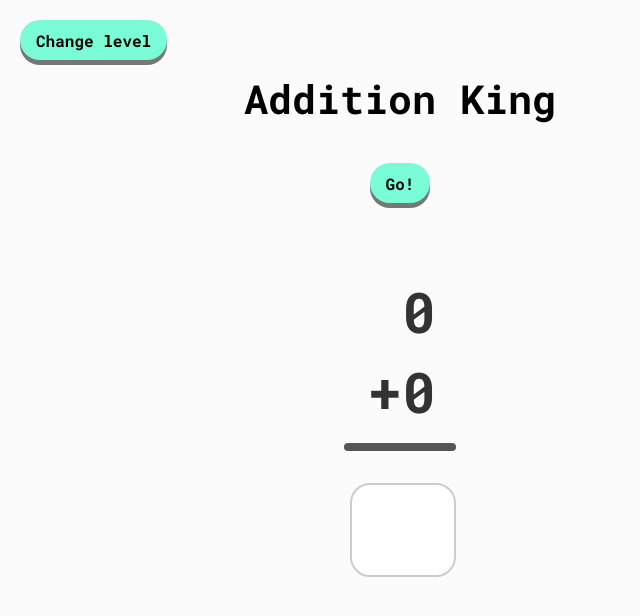
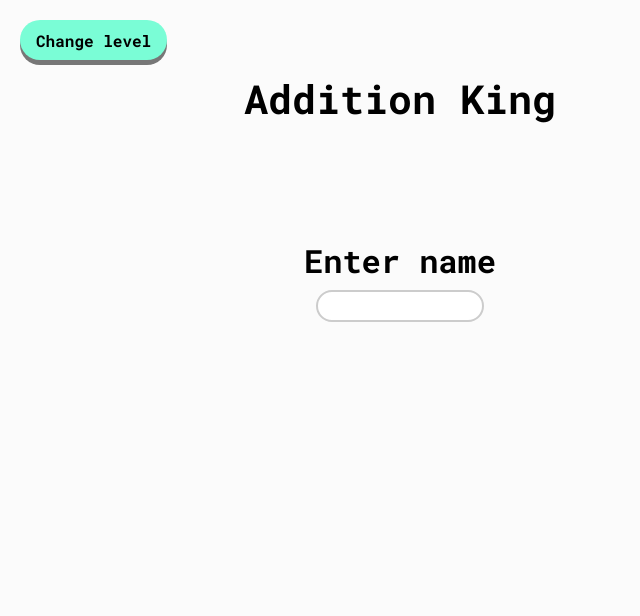
Before and after one commit to andrewsunglaekim/addition-king-client, a Vue app: page /1 in a window 1280 px wide. Shown: the top 616 px of the page, without its empty margins (0-640 px from the left). Built offline with nearby package versions, Linux system fonts and the light colour scheme; no server answers.

Commit message:
updates styles

```diff
--- a/src/components/Main.vue
+++ b/src/components/Main.vue
@@ -60,7 +60,7 @@
         numSeconds: 0,
         numQuestions: 0,
         numCorrect: 0,
-        isPromptingUser: false,
+        isPromptingUser: true,
         numTotalQuestions: 5,
         leaderBoardScores: [],
         topPlayed: [],
--- a/src/components/Navigator.vue
+++ b/src/components/Navigator.vue
@@ -82,7 +82,7 @@
 
       &:active {
         top: 4px;
-        box-shadow: 0px 0px #d3545d;
+        box-shadow: 0px 0px #ccc;
       }
     }
 
@@ -90,8 +90,8 @@
       display: block;
       font-family: 'Roboto Mono', monospace;
       font-size: 16px;
-      margin-left: 10px;
-      padding-top: 14px;
+      margin-left: 14px;
+      padding-top: 10px;
     }
 
     &__input {
--- a/src/components/UserPrompt.vue
+++ b/src/components/UserPrompt.vue
@@ -39,5 +39,26 @@
 
 <style lang="scss">
   .user-prompt {
+    margin-top: 8vh;
+    display: flex;
+    flex-direction: column;
+    justify-content: center;
+    align-items: center;
+
+    &__label {
+      font-family: 'Roboto Mono', monospace;
+      font-size: 4vh;
+    }
+
+    &__input {
+      margin-top: 8px;
+      width: 160px;
+      text-align: center;
+      font-family: 'Roboto Mono', monospace;
+      font-size: 20px;
+      outline: none;
+      border: 2px solid #ccc;
+      border-radius: 20px;
+    }
   }
 </style>
```
